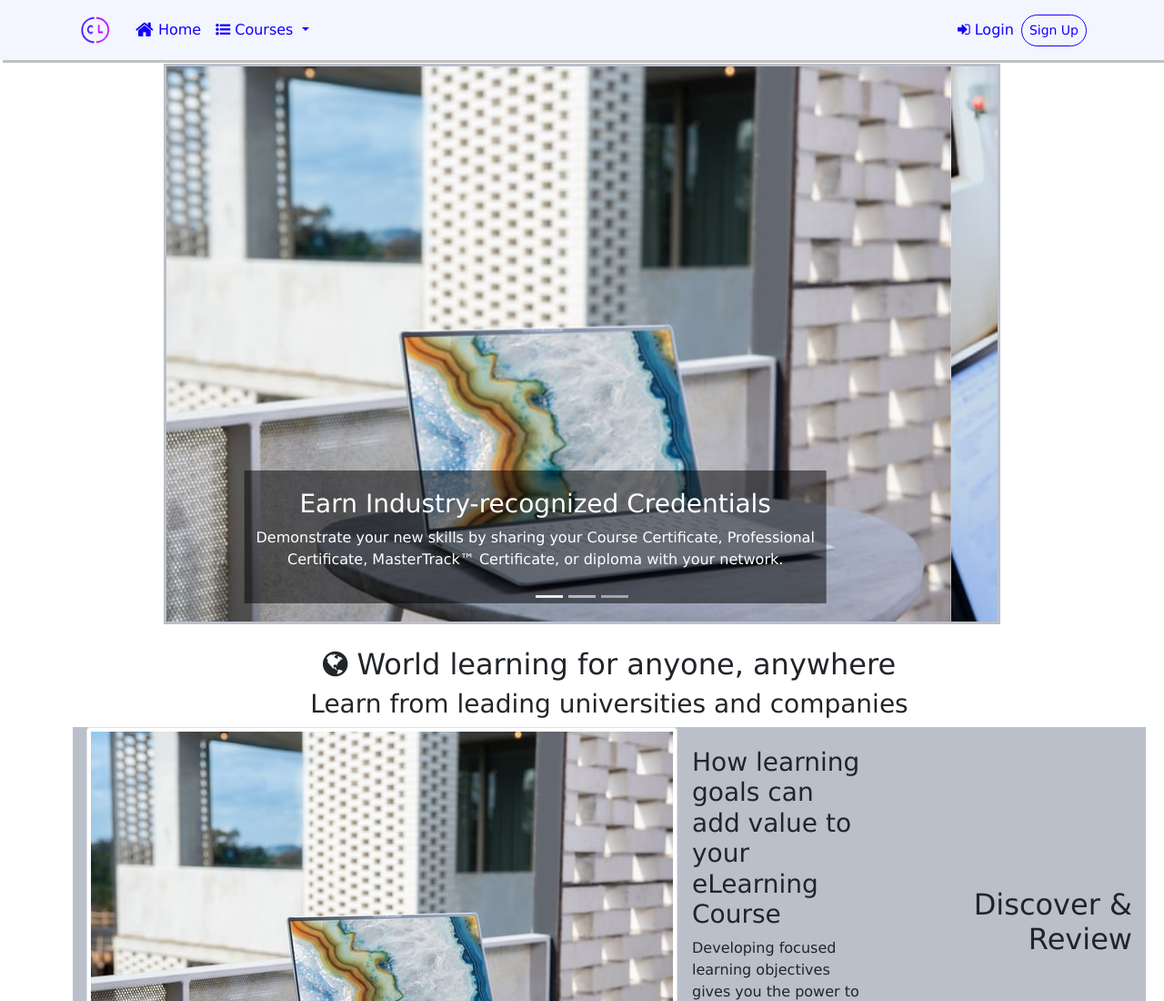
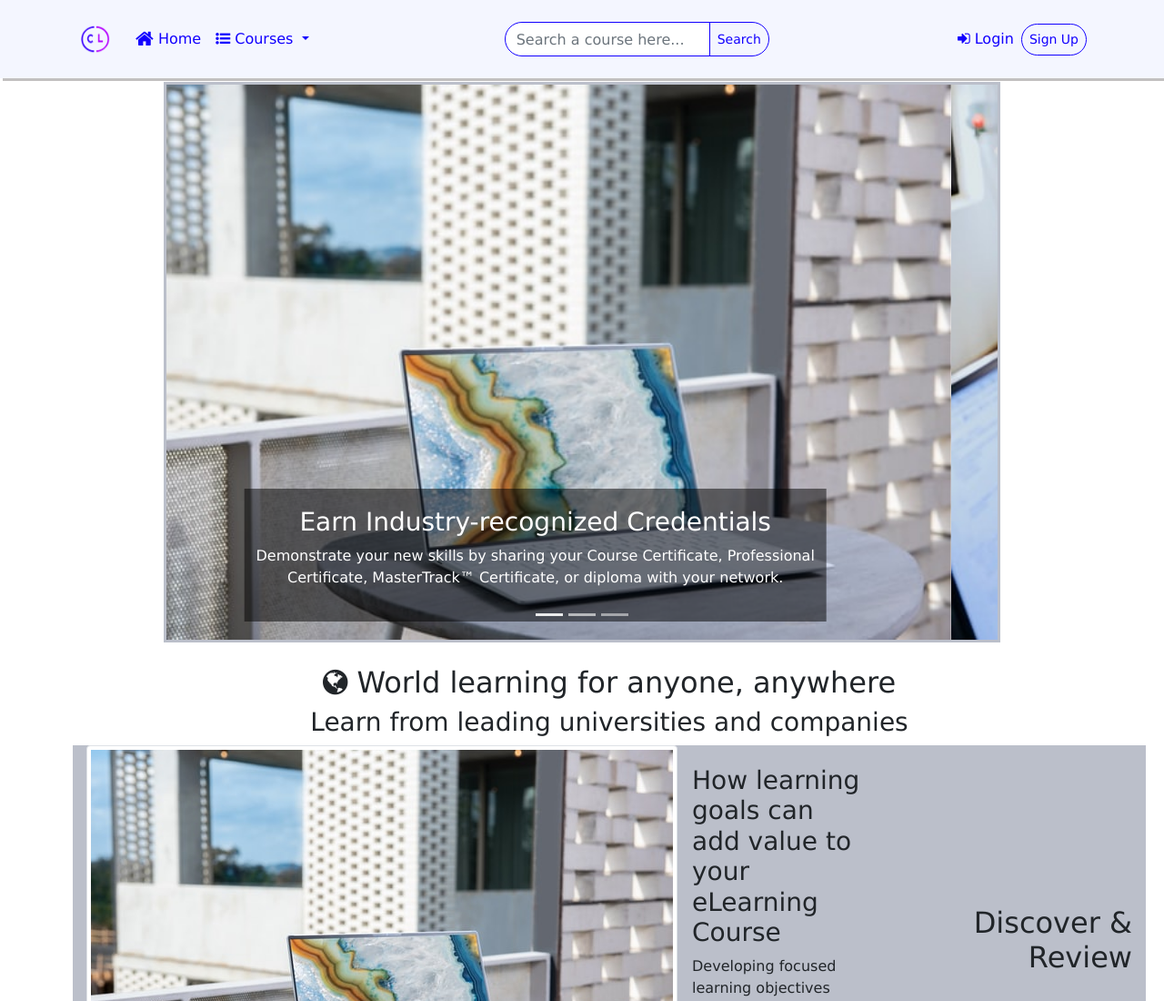
Before and after one commit to gsaidov/elearning, a website: page index.html in a window 1280 px wide. Shown: the top 1100 px of the page at 91% size. Drawn offline with nearby package versions, Linux system fonts and the light colour scheme.

Commit message:
added search bop/button in nav

```diff
--- a/css/styles.css
+++ b/css/styles.css
@@ -16,10 +16,14 @@ nav {
 .navbar a:hover  {
     color: #b400ff;
 }
-.navbar form button {
+#signUpButton {
     border-color: #1200ff;
     border-radius: 30px;
     color: #1200ff;
+}
+#signUpButton:hover {
+    color: #b400ff;
+    background-color: #f4f6ff;
 }
 
 .dropdown-menu {
@@ -30,6 +34,21 @@ a.dropdown-item {
     color: #1200ff;
 }
 a.dropdown-item:hover {
+    color: #b400ff;
+}
+
+#navSearch {
+    border-radius: 30px 0 0 30px;
+    border-color: #1200ff;
+}
+
+#navSearchButton {
+    border-radius: 0 30px 30px 0;
+    border-color: #1200ff;
+    color: #1200ff;
+}
+
+#navSearchButton:hover {
     color: #b400ff;
 }
 
--- a/index.html
+++ b/index.html
@@ -50,6 +50,14 @@
                   </div>
                 </li>
               </ul>
+              <form class="form-inline ml-auto mt-3">
+                <div class="input-group input-group mb-3">
+                    <input type="text" class="form-control" id="navSearch" placeholder="Search a course here...">
+                    <div class="input-group-append">
+                        <button id="navSearchButton" class="btn btn-sm" type="submit">Search</button>
+                    </div>
+                </div>
+             </form>
               <span class="navbar-text ml-auto mr-sm-2">
                 <a role="button" id="loginButton">
                     <i class="fa fa-sign-in"></i> Login
```
